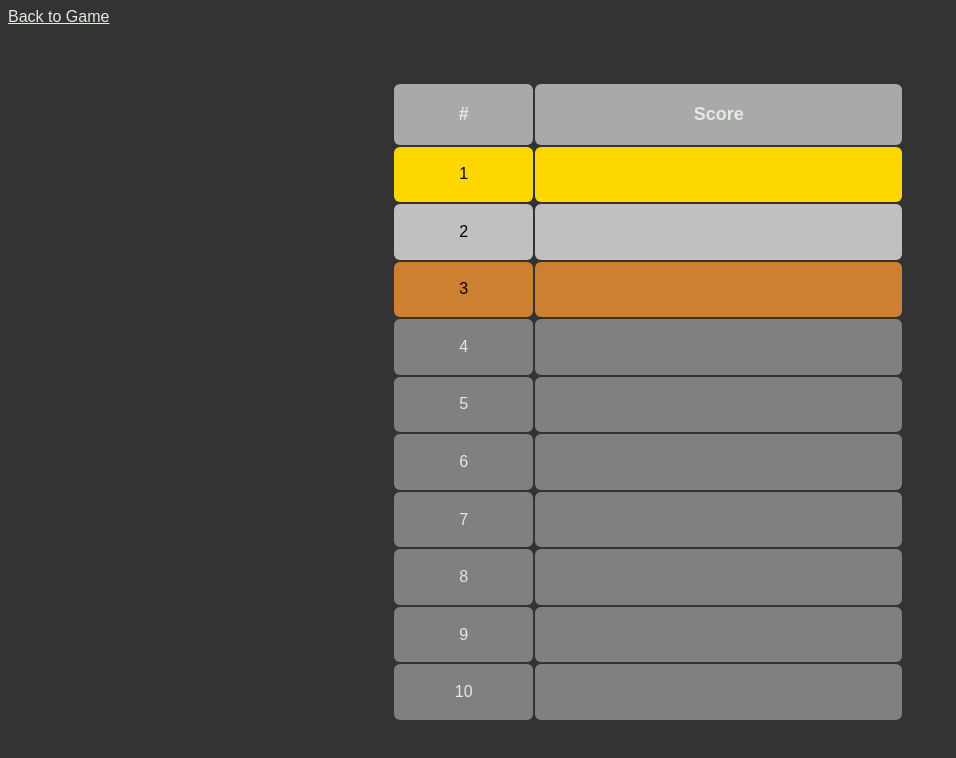
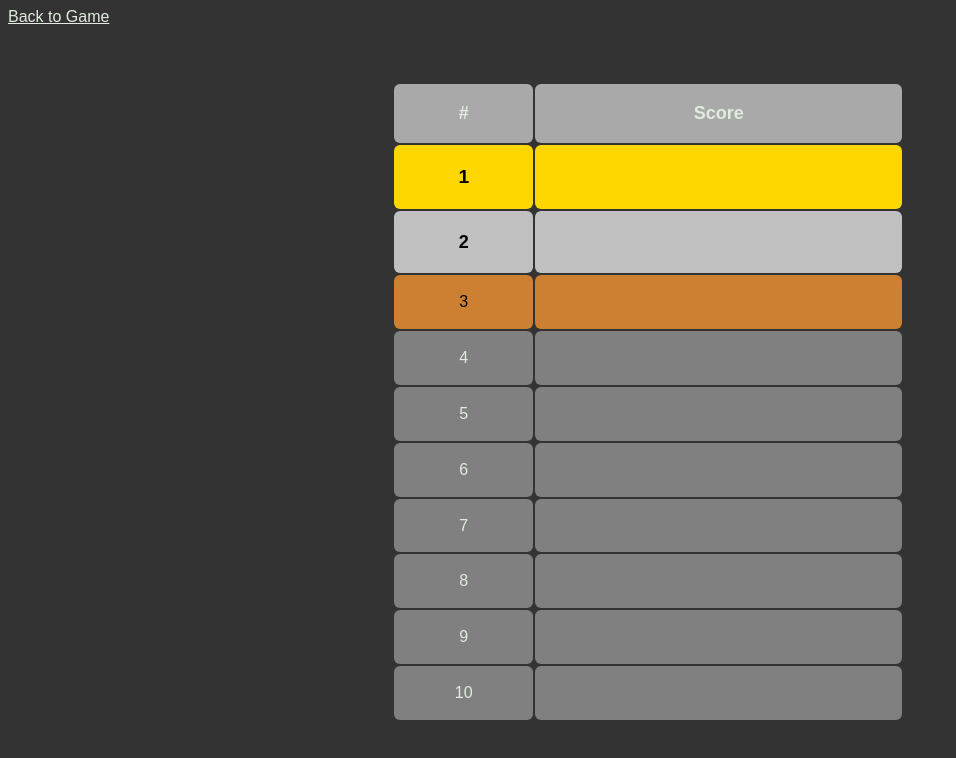
Before and after one commit to gnaohuv22/gnaohuv22.github.io, a plain HTML site: page halloffame.html in a window 1280 px wide. Shown: the whole page, without its empty margins (0-956 px from the left). Drawn offline with Linux system fonts and the light colour scheme.

Commit message:
update HOF display

```diff
--- a/halloffame.html
+++ b/halloffame.html
@@ -43,11 +43,15 @@
             .first-place {
                 background: gold;
                 color: black;
+                font-size: larger;
+                font-weight: bolder;
             }
 
             .second-place {
                 background: silver;
                 color: black;
+                font-size: large;
+                font-weight: bold;
             }
 
             .third-place {
```
